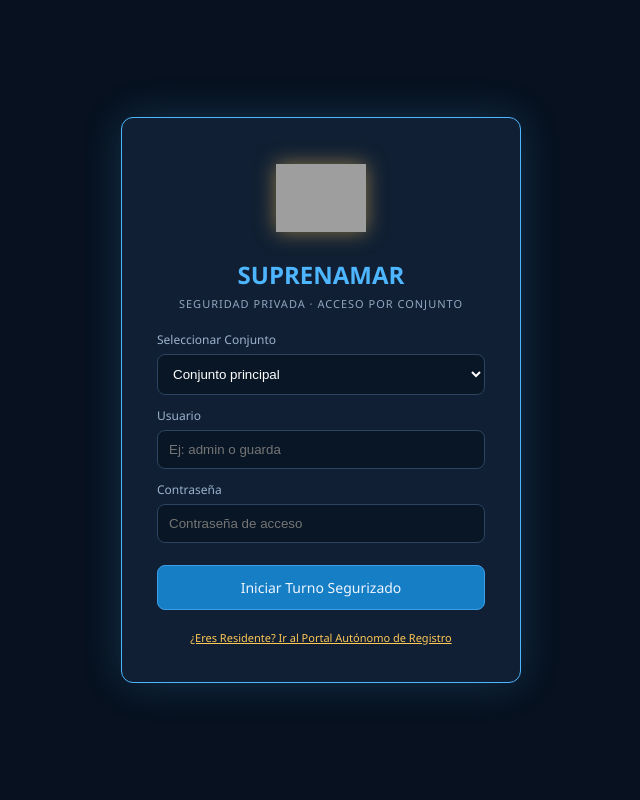
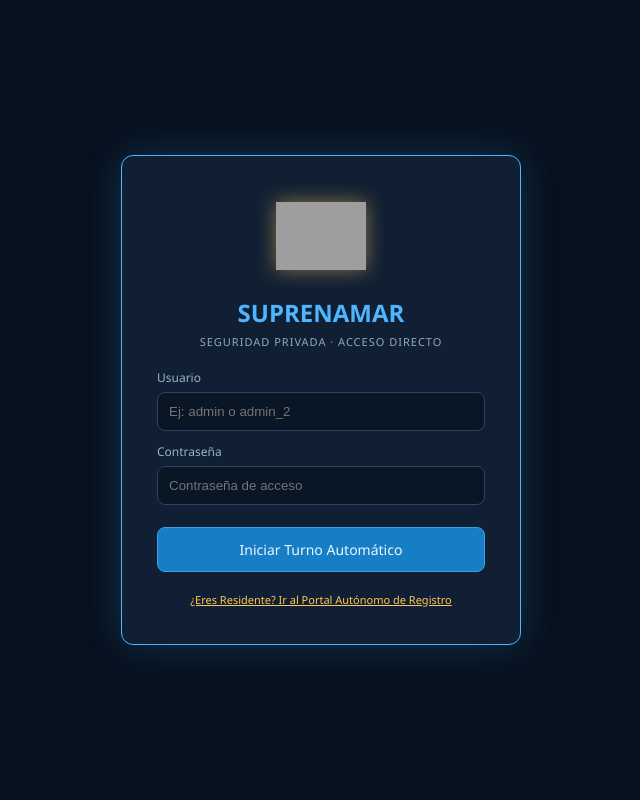
Before and after one commit to juanfelipeleytoncastellanos-prog/suprenamar-vigia, a FastAPI app: page / in a window 1280 px wide. Shown: the whole page, without its empty margins (319-959 px from the left). Run offline with FastAPI, Linux system fonts and the light colour scheme; data comes from the database, SQL or seed files in the repository; grey boxes are pictures that could not be loaded.

Commit message:
Login automatico por usuario sin selector de conjuntos

```diff
--- a/app/templates/index.html
+++ b/app/templates/index.html
@@ -53,16 +53,12 @@ input,select { width:100%; padding:11px; border:1px solid #2b4560; border-radius
     <div class="panel" style="width:100%;max-width:400px;padding:35px;border-color:var(--azul);box-shadow: 0 0 40px rgba(77,182,255,0.2);text-align:center;background:#101f33;">
         <img src="/static/logo.png" onerror="this.style.display='none'" style="width:90px;height:90px;object-fit:contain;margin-bottom:10px;filter:drop-shadow(0 0 10px rgba(255,200,87,0.5))">
         <h2 style="margin-bottom:5px;color:var(--azul);font-size:24px;">SUPRENAMAR</h2>
-        <p style="color:var(--suave);font-size:11px;margin-top:0;margin-bottom:20px;letter-spacing:1px;">SEGURIDAD PRIVADA · ACCESO POR CONJUNTO</p>
+        <p style="color:var(--suave);font-size:11px;margin-top:0;margin-bottom:20px;letter-spacing:1px;">SEGURIDAD PRIVADA · ACCESO DIRECTO</p>
 
         <form id="fLogin" style="text-align:left;">
-            <div class="field">
-                <label>Seleccionar Conjunto</label>
-                <select id="lConjunto" required style="margin-bottom:12px;"><option value="">Cargando conjuntos...</option></select>
-            </div>
-            <div class="field"><label>Usuario</label><input id="lUser" placeholder="Ej: admin o guarda" required></div>
+            <div class="field"><label>Usuario</label><input id="lUser" placeholder="Ej: admin o admin_2" required></div>
             <div class="field" style="margin-top:12px"><label>Contraseña</label><input type="password" id="lPass" placeholder="Contraseña de acceso" required></div>
-            <button type="submit" class="btn primary" style="width:100%;margin-top:22px;font-size:14px;padding:12px;">Iniciar Turno Segurizado</button>
+            <button type="submit" class="btn primary" style="width:100%;margin-top:22px;font-size:14px;padding:12px;">Iniciar Turno Automático</button>
         </form>
 
         <div style="margin-top:15px; text-align:center;">
@@ -89,7 +85,7 @@ input,select { width:100%; padding:11px; border:1px solid #2b4560; border-radius
 <main>
 <header><small>SUPRENAMAR / <strong id="crumb">Panel principal</strong></small>
 <div style="display:flex;align-items:center;gap:15px">
- <select id="conjuntoSelect" style="max-width:220px; background:#07111f;" onchange="cambiarConjuntoHeader()"><option value="1">Cargando...</option></select>
+ <strong id="conjuntoLabel" style="color:var(--amarillo); font-size:13px;">CONJUNTO: CARGANDO...</strong>
  <strong id="guardName" style="color:var(--verde);">OPERADOR</strong>
 </div></header>
 <div class="content">
@@ -202,24 +198,6 @@ let conjuntoActualId = 1;
 let rolUsuarioActual = '';
 let usernameActual = '';
 
-async function cargarConjuntosLogin() {
-    try {
-        const r = await fetch('/api/conjuntos');
-        const conjuntos = await r.json();
-        const select = document.getElementById('lConjunto');
-        select.innerHTML = conjuntos.map(c => `<option value="${c.id}">${c.nombre}</option>`).join('');
-    } catch(e) { console.error("Error cargando conjuntos"); }
-}
-
-async function cargarConjuntosHeader() {
-    try {
-        const r = await fetch('/api/conjuntos');
-        const conjuntos = await r.json();
-        const select = document.getElementById('conjuntoSelect');
-        select.innerHTML = conjuntos.map(c => `<option value="${c.id}" ${c.id == conjuntoActualId ? 'selected' : ''}>${c.nombre}</option>`).join('');
-    } catch(e) { console.error("Error cargando conjuntos en cabecera"); }
-}
-
 async function cargarTablaConjuntosAdmin() {
     try {
         const r = await fetch('/api/conjuntos');
@@ -250,28 +228,23 @@ async function eliminarConjunto(id, nombre) {
         const r = await fetch(`/api/conjuntos/${id}`, { method: 'DELETE' });
         if(!r.ok) throw new Error("No se pudo eliminar el conjunto.");
         alert("Conjunto eliminado exitosamente.");
-        cargarConjuntosLogin();
-        cargarConjuntosHeader();
         cargarTablaConjuntosAdmin();
     } catch(err) {
         alert(err.message);
     }
 }
 
-cargarConjuntosLogin();
-
 document.getElementById('fLogin').onsubmit = async (e) => {
     e.preventDefault();
-    const conjunto_id = parseInt(document.getElementById('lConjunto').value);
     const username = document.getElementById('lUser').value;
     const password = document.getElementById('lPass').value;
 
     try {
         const r = await fetch('/api/login', {
             method: 'POST', headers:{'Content-Type':'application/json'},
-            body: JSON.stringify({username, password, conjunto_id})
+            body: JSON.stringify({username, password})
         });
-        if(!r.ok) throw new Error("Credenciales incorrectas o contraseña errada para este conjunto.");
+        if(!r.ok) throw new Error("Usuario o contraseña incorrectos.");
         const data = await r.json();
 
         conjuntoActualId = data.conjunto_id;
@@ -280,9 +253,9 @@ document.getElementById('fLogin').onsubmit = async (e) => {
 
         document.getElementById('loginScreen').style.display = 'none';
         document.getElementById('guardName').textContent = `${data.nombre.toUpperCase()} (${data.rol.toUpperCase()})`;
+        document.getElementById('conjuntoLabel').textContent = `CONJUNTO: ${data.conjunto_nombre.toUpperCase()}`;
         document.getElementById('cUser').value = username;
 
-        await cargarConjuntosHeader();
         cargarTablaConjuntosAdmin();
 
         if (rolUsuarioActual !== 'admin') {
@@ -294,11 +267,6 @@ document.getElementById('fLogin').onsubmit = async (e) => {
         recargar();
     } catch(err) { alert(err.message); }
 };
-
-async function cambiarConjuntoHeader() {
-    conjuntoActualId = document.getElementById('conjuntoSelect').value;
-    recargar();
-}
 
 function inicializarCamaras() {
     const camNames=["Torre A - Lobby","Torre B - Ascensores","Entrada Peatonal","Parqueadero Sótano 1","Perímetro Norte","Torre C - Pasillo 3"];
@@ -456,15 +424,9 @@ document.getElementById("fConjunto").onsubmit = async e => {
         }
         const resData = await r.json();
         e.target.reset();
-
-        await cargarConjuntosLogin();
-        await cargarConjuntosHeader();
         await cargarTablaConjuntosAdmin();
 
-        const selectLogin = document.getElementById('lConjunto');
-        if(selectLogin) selectLogin.value = resData.id;
-
-        alert(`¡Conjunto "${resData.nombre}" creado con éxito!\n\nUsuario asignado: ${resData.username}\nContraseña: [La que ingresaste]\n\nYa puedes iniciar sesión.`);
+        alert(`¡Conjunto "${resData.nombre}" creado con éxito!\n\nUsuario asignado: ${resData.username}\nContraseña: [La que ingresaste]\n\nYa puedes iniciar sesión con él.`);
     } catch(err) { alert(err.message); }
 };
 
--- a/main.py
+++ b/main.py
@@ -7,7 +7,7 @@ from typing import Optional
 import sqlite3
 import os
 
-app = FastAPI(title="SUPRENAMAR VIGÍA IA", version="2.6")
+app = FastAPI(title="SUPRENAMAR VIGÍA IA", version="2.7")
 
 BASE_DIR = Path(__file__).resolve().parent
 DB_PATH = BASE_DIR / "vigia.db"
@@ -137,7 +137,6 @@ class ConjuntoNuevo(BaseModel):
 class UsuarioLogin(BaseModel):
     username: str
     password: str
-    conjunto_id: int
 
 class CambioPassword(BaseModel):
     username: str
@@ -212,10 +211,16 @@ def eliminar_conjunto(conjunto_id: int):
 @app.post("/api/login")
 def login_sistema(d: UsuarioLogin):
     with conectar_db() as db:
-        user = db.execute("SELECT * FROM usuarios WHERE username = ? AND conjunto_id = ?", (d.username.strip(), d.conjunto_id)).fetchone()
+        user = db.execute("SELECT u.*, c.nombre as conjunto_nombre FROM usuarios u JOIN conjuntos c ON u.conjunto_id = c.id WHERE u.username = ?", (d.username.strip(),)).fetchone()
         if not user or user["password_hash"] != d.password.strip():
-            raise HTTPException(status_code=401, detail="Credenciales incorrectas o contraseña errada para este conjunto.")
-        return {"mensaje": "Acceso concedido", "nombre": user["nombre_completo"], "rol": user["rol"], "conjunto_id": user["conjunto_id"]}
+            raise HTTPException(status_code=401, detail="Usuario o contraseña incorrectos.")
+        return {
+            "mensaje": "Acceso concedido",
+            "nombre": user["nombre_completo"],
+            "rol": user["rol"],
+            "conjunto_id": user["conjunto_id"],
+            "conjunto_nombre": user["conjunto_nombre"]
+        }
 
 @app.post("/api/cambiar-password")
 def cambiar_password(d: CambioPassword):
```
